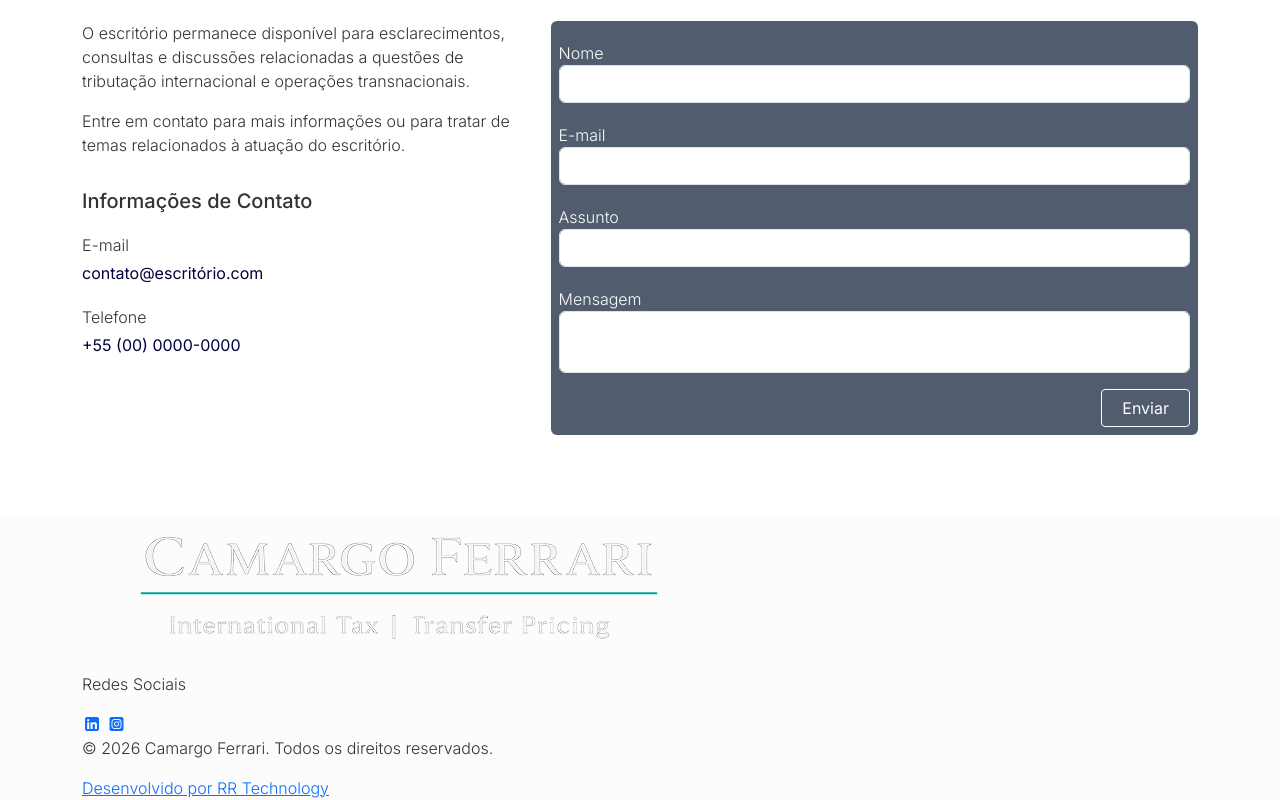
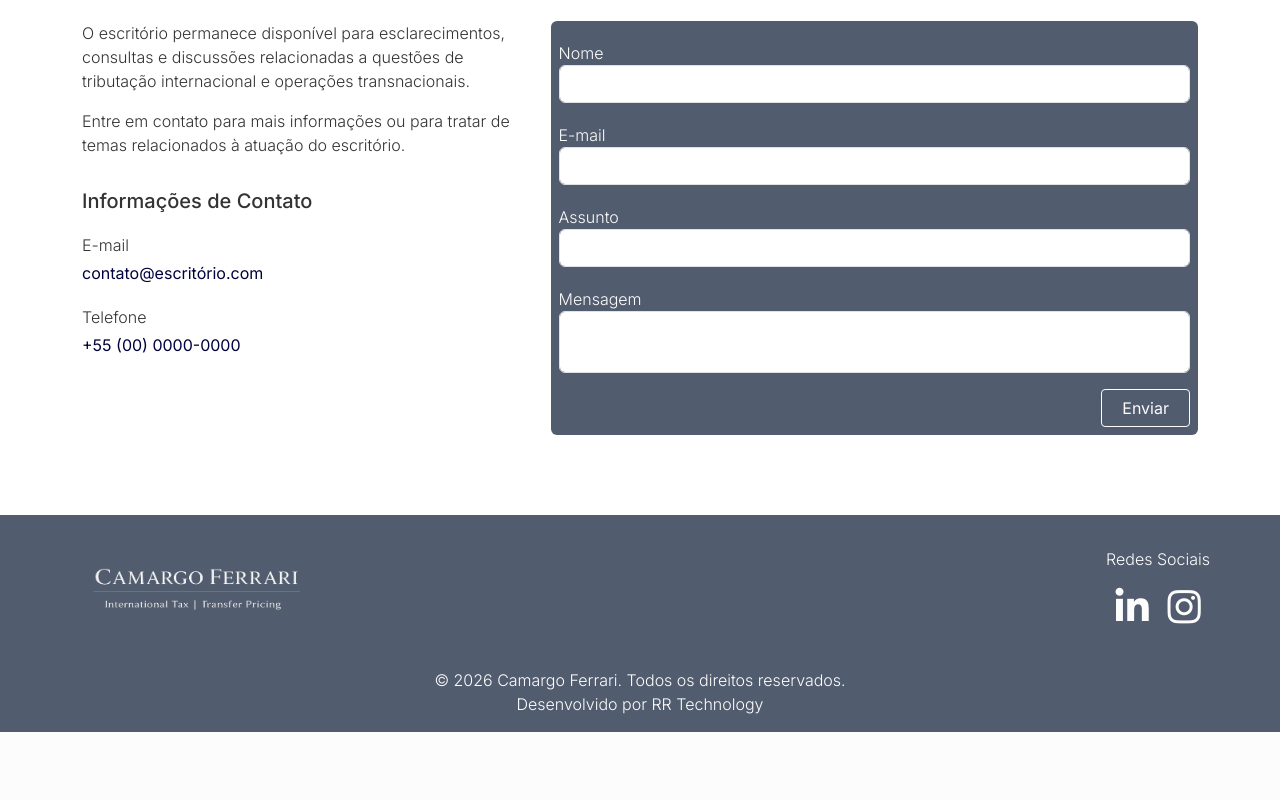
Before and after one commit to Kendra-Riquena/camargoFerrari, a plain HTML site: page index.html in a window 1280 px wide. Shown: the part 4373-5173 px from the top of the page. After the commit the page ends 5105 px from the top, so only its background shows below. Drawn offline with nearby package versions, Linux system fonts and the light colour scheme.

Commit message:
footer css

```diff
--- /dev/null
+++ b/css/footer.css
@@ -0,0 +1,44 @@
+footer {
+    background: var(--tertiary-color);
+    color: var(--light-color);
+    text-align: center;
+    padding-bottom: 16px;
+}
+
+.footer-content {
+    display: flex;
+    flex-direction: column;
+    align-items: center;
+    gap: 16px;
+    padding: 32px 0;
+}
+
+.footer-content img {
+    width: 250px;
+}
+
+.footer-content p {
+    margin-bottom: 8px;
+}
+
+.footer-content a {
+    font-size: 38px;
+    text-decoration: none;
+    color: var(--light-color);
+}
+
+.copyrights {
+    margin-bottom: 0;
+}
+
+.dev-info {
+    text-decoration: none;
+    color: var(--light-color);
+}
+
+@media screen and (min-width:992px) {
+    .footer-content {
+        flex-direction: row;
+        justify-content: space-between;
+    }
+}
--- a/css/style.css
+++ b/css/style.css
@@ -2,3 +2,4 @@
 @import url(header.css);
 @import url(hero.css);
 @import url(sections.css);
+@import url(footer.css);
--- a/index.html
+++ b/index.html
@@ -274,19 +274,19 @@
         </section>
     </main>
     <footer>
-        <div class="container">
+        <div class="container footer-content">
             <img src="img/logo-camargo-ferrari-branca.png" alt="">
             <div>
                 <p>Redes Sociais</p>
                 <div>
-                    <a href=""><i class="fa-brands fa-square-linkedin"></i></a>
-                    <a href=""><i class="fa-brands fa-square-instagram"></i></a>
+                    <a href=""><i class="fa-brands fa-linkedin-in"></i></a>
+                    <a href=""><i class="fa-brands fa-instagram"></i></a>
                 </div>
             </div>
         </div>
         <div class="container">
-            <p>&copy; 2026 Camargo Ferrari. Todos os direitos reservados.</p>
-            <a href="#">Desenvolvido por RR Technology</a>
+            <p class="copyrights">&copy; 2026 Camargo Ferrari. Todos os direitos reservados.</p>
+            <a href="#" class="dev-info">Desenvolvido por RR Technology</a>
         </div>
     </footer>
     <script src="https://cdn.jsdelivr.net/npm/bootstrap@5.3.8/dist/js/bootstrap.bundle.min.js"
```
